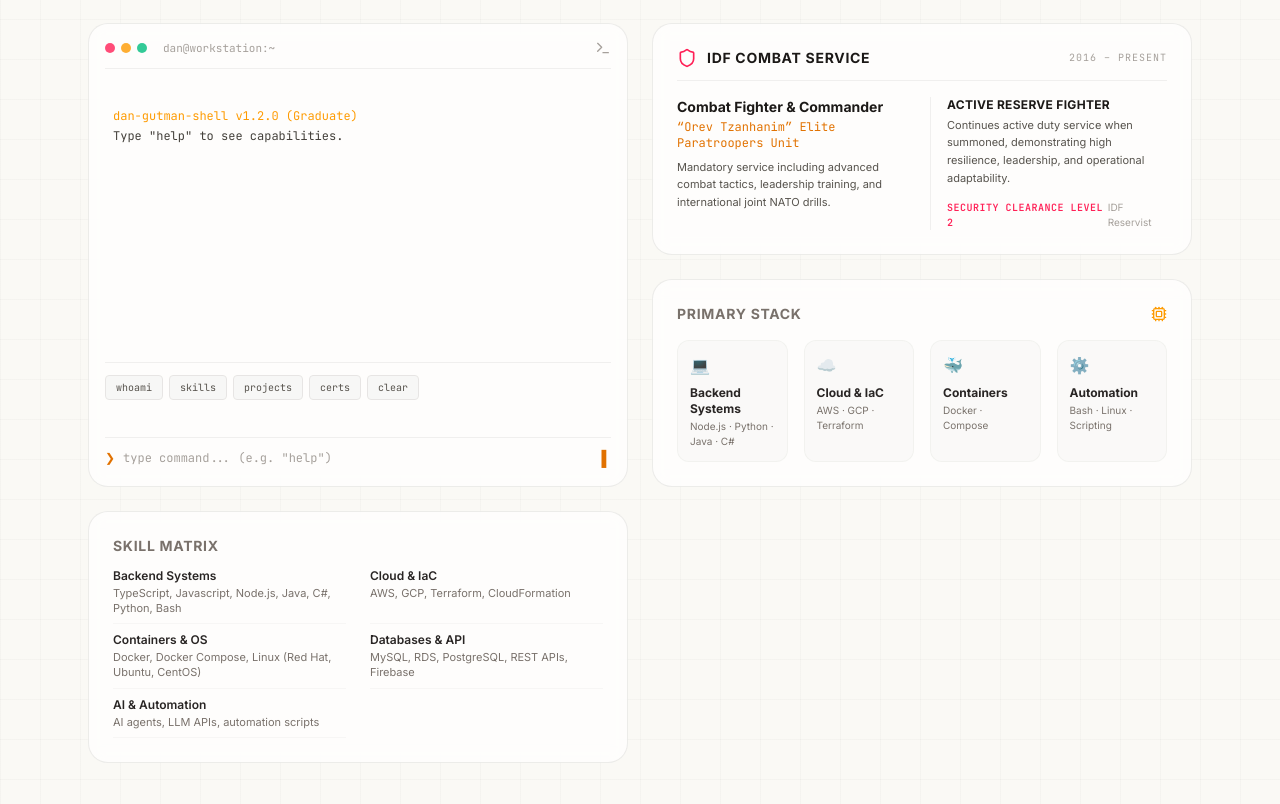
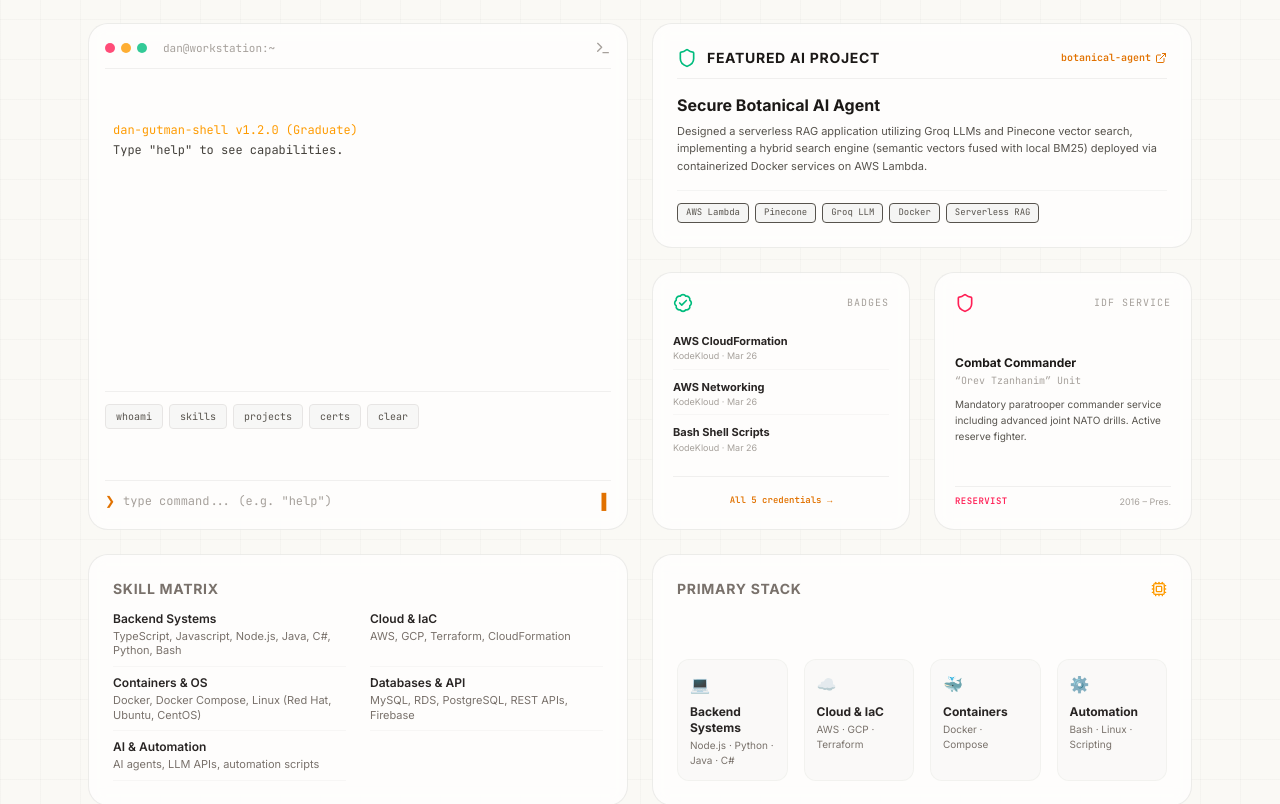
Before and after one commit to Dangutman98/dangutman.github.io, a React (Vite) app: page / in a window 1280 px wide. Shown: the part 541-1345 px from the top of the page. Built offline with nearby package versions, Linux system fonts and the light colour scheme.

Commit message:
redesign: replace IDF/PrimaryStack grid slots with Featured Project card, Certifications 1x1, and IDF 1x1; re-align grid

```diff
--- a/src/App.tsx
+++ b/src/App.tsx
@@ -629,36 +629,108 @@
               </div>
             </div>
 
-            {/* IDF Timeline widget (spans 2 cols, 1 row) */}
-            <div className="bento-card p-6 md:col-span-2 flex flex-col justify-between min-h-[170px]">
-              <div className="flex items-center justify-between border-b border-stone-200/60 dark:border-zinc-800/60 pb-3">
+            {/* Top Project Widget (spans 2 cols, 1 row) */}
+            <div className="bento-card p-6 md:col-span-2 flex flex-col justify-between min-h-[170px] group">
+              <div>
+                <div className="flex items-center justify-between border-b border-stone-200/60 dark:border-zinc-800/60 pb-2.5">
                   <div className="flex items-center gap-2.5">
-                  <Shield className="w-5 h-5 text-rose-500" />
-                  <h3 className="font-bold text-sm text-stone-900 dark:text-white uppercase tracking-wider">IDF Combat Service</h3>
+                    <Shield className="w-5 h-5 text-emerald-500 shrink-0" />
+                    <h3 className="font-bold text-sm text-stone-900 dark:text-white uppercase tracking-wider">Featured AI Project</h3>
                   </div>
-                <span className="text-[10px] font-mono uppercase tracking-widest text-stone-400 dark:text-zinc-500">2016 – Present</span>
+                  <a
+                    href="https://github.com/Dangutman98/botanical-agent"
+                    target="_blank"
+                    rel="noopener noreferrer"
+                    className="flex items-center gap-1 text-[10px] font-mono text-amber-600 dark:text-amber-400 font-bold hover:underline"
+                  >
+                    <span>botanical-agent</span>
+                    <ExternalLink className="w-3 h-3" />
+                  </a>
                 </div>
 
-              <div className="grid grid-cols-1 md:grid-cols-2 gap-4 mt-4">
-                <div>
-                  <h4 className="font-bold text-sm text-stone-900 dark:text-white">Combat Fighter & Commander</h4>
-                  <p className="text-xs font-mono text-amber-600 dark:text-amber-400 mt-0.5">&ldquo;Orev Tzanhanim&rdquo; Elite Paratroopers Unit</p>
-                  <p className="text-[11px] text-stone-600 dark:text-zinc-400 mt-2 leading-relaxed">
-                    Mandatory service including advanced combat tactics, leadership training, and international joint NATO drills.
+                <div className="mt-3.5">
+                  <h4 className="font-bold text-base text-stone-900 dark:text-white group-hover:text-amber-500 dark:group-hover:text-amber-400 transition-colors">
+                    Secure Botanical AI Agent
+                  </h4>
+                  <p className="text-[11px] text-stone-600 dark:text-zinc-400 mt-1.5 leading-relaxed">
+                    Designed a serverless RAG application utilizing Groq LLMs and Pinecone vector search, implementing a hybrid search engine (semantic vectors fused with local BM25) deployed via containerized Docker services on AWS Lambda.
                   </p>
                 </div>
-                <div className="flex flex-col justify-between border-t md:border-t-0 md:border-l border-stone-200/60 dark:border-zinc-800/60 pt-3 md:pt-0 md:pl-4">
+              </div>
+
+              <div className="flex flex-wrap gap-1.5 pt-3 border-t border-stone-200/40 dark:border-zinc-800/40 mt-3.5">
+                {["AWS Lambda", "Pinecone", "Groq LLM", "Docker", "Serverless RAG"].map((tag) => (
+                  <span
+                    key={tag}
+                    className="text-[9px] font-mono px-2 py-0.5 rounded bg-stone-100 dark:bg-zinc-900/60 border border-stone-250/50 dark:border-zinc-800/50 text-stone-600 dark:text-zinc-400"
+                  >
+                    {tag}
+                  </span>
+                ))}
+              </div>
+            </div>
+
+            {/* Certifications Widget (1x1) */}
+            <div className="bento-card p-5 flex flex-col justify-between aspect-square">
+              <div className="flex items-center justify-between">
+                <BadgeCheck className="w-5 h-5 text-emerald-500" />
+                <span className="text-[10px] font-mono uppercase tracking-widest text-stone-400 dark:text-zinc-500">Badges</span>
+              </div>
+              <div className="space-y-2.5 my-2">
+                <div className="flex flex-col border-b border-stone-200/30 dark:border-zinc-800/30 pb-1.5">
+                  <span className="font-bold text-[11px] text-stone-800 dark:text-zinc-200 truncate leading-snug">AWS CloudFormation</span>
+                  <span className="text-[9px] text-stone-400">KodeKloud · Mar 26</span>
+                </div>
+                <div className="flex flex-col border-b border-stone-200/30 dark:border-zinc-800/30 pb-1.5">
+                  <span className="font-bold text-[11px] text-stone-800 dark:text-zinc-200 truncate leading-snug">AWS Networking</span>
+                  <span className="text-[9px] text-stone-400">KodeKloud · Mar 26</span>
+                </div>
+                <div className="flex flex-col">
+                  <span className="font-bold text-[11px] text-stone-800 dark:text-zinc-200 truncate leading-snug">Bash Shell Scripts</span>
+                  <span className="text-[9px] text-stone-400">KodeKloud · Mar 26</span>
+                </div>
+              </div>
+              <div className="border-t border-stone-200/60 dark:border-zinc-800/60 pt-2 text-center">
+                <a
+                  href="#education"
+                  className="text-[9px] font-mono font-bold text-amber-600 dark:text-amber-400 hover:underline inline-flex items-center gap-0.5"
+                >
+                  All 5 credentials →
+                </a>
+              </div>
+            </div>
+
+            {/* IDF Combat Service Widget (1x1) */}
+            <div className="bento-card p-5 flex flex-col justify-between aspect-square">
+              <div className="flex items-center justify-between">
+                <Shield className="w-5 h-5 text-rose-500" />
+                <span className="text-[10px] font-mono uppercase tracking-widest text-stone-400 dark:text-zinc-500">IDF Service</span>
+              </div>
               <div>
-                    <h4 className="font-bold text-xs text-stone-900 dark:text-white uppercase tracking-wide">Active Reserve Fighter</h4>
-                    <p className="text-[11px] text-stone-600 dark:text-zinc-400 mt-1 leading-relaxed">
-                      Continues active duty service when summoned, demonstrating high resilience, leadership, and operational adaptability.
+                <h3 className="font-bold text-xs text-stone-900 dark:text-white truncate">Combat Commander</h3>
+                <p className="text-[10px] font-mono text-stone-400 dark:text-zinc-500 mt-0.5">&ldquo;Orev Tzanhanim&rdquo; Unit</p>
+                <p className="text-[10px] text-stone-600 dark:text-zinc-400 mt-2 leading-relaxed">
+                  Mandatory paratrooper commander service including advanced joint NATO drills. Active reserve fighter.
                 </p>
               </div>
-                  <div className="mt-3 flex items-center justify-between text-[10px]">
-                    <span className="uppercase font-mono tracking-wider font-semibold text-rose-500 dark:text-rose-400">Security Clearance Level 2</span>
-                    <span className="text-stone-400">IDF Reservist</span>
+              <div className="border-t border-stone-200/60 dark:border-zinc-800/60 pt-2 flex items-center justify-between">
+                <span className="text-[9px] uppercase font-mono tracking-wider font-semibold text-rose-500 dark:text-rose-400">Reservist</span>
+                <span className="text-[9px] text-stone-400">2016 – Pres.</span>
               </div>
             </div>
+
+            {/* Full skill matrix summary bento (2x1) */}
+            <div className="bento-card p-6 md:col-span-2 flex flex-col justify-between">
+              <div>
+                <h3 className="font-bold text-sm uppercase tracking-wider text-stone-500 dark:text-zinc-400 mb-3">Skill Matrix</h3>
+                <ul className="grid grid-cols-1 sm:grid-cols-2 gap-x-6 gap-y-2 text-xs">
+                  {skillCategories.map((sc) => (
+                    <li key={sc.title} className="flex flex-col border-b border-stone-200/30 dark:border-zinc-800/30 pb-2">
+                      <span className="font-semibold text-stone-800 dark:text-zinc-300">{sc.title}</span>
+                      <span className="text-[11px] text-stone-500 dark:text-zinc-500 mt-0.5">{sc.detail}</span>
+                    </li>
+                  ))}
+                </ul>
               </div>
             </div>
 
@@ -681,21 +753,6 @@
                     <p className="text-[10px] text-stone-500 dark:text-zinc-500 mt-0.5">{stack.details}</p>
                   </div>
                 ))}
-              </div>
-            </div>
-
-            {/* Full skill matrix summary bento (2x1) */}
-            <div className="bento-card p-6 md:col-span-2 flex flex-col justify-between">
-              <div>
-                <h3 className="font-bold text-sm uppercase tracking-wider text-stone-500 dark:text-zinc-400 mb-3">Skill Matrix</h3>
-                <ul className="grid grid-cols-1 sm:grid-cols-2 gap-x-6 gap-y-2 text-xs">
-                  {skillCategories.map((sc) => (
-                    <li key={sc.title} className="flex flex-col border-b border-stone-200/30 dark:border-zinc-800/30 pb-2">
-                      <span className="font-semibold text-stone-800 dark:text-zinc-300">{sc.title}</span>
-                      <span className="text-[11px] text-stone-500 dark:text-zinc-500 mt-0.5">{sc.detail}</span>
-                    </li>
-                  ))}
-                </ul>
               </div>
             </div>
 
```
Lines whose indentation alone changed are shown as unchanged.
